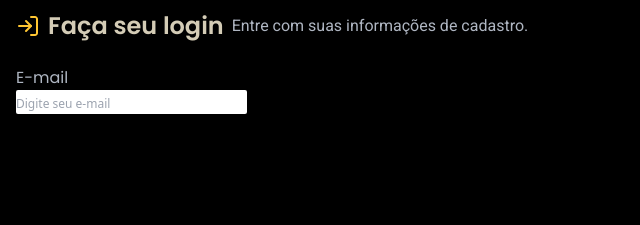
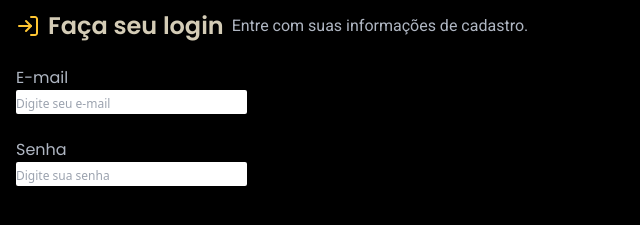
Before and after one commit to Marcoswodbarros/LoginForm, a website: page index.html in a window 1280 px wide. Shown: the part 83-308 px from the top of the page, without its empty margins (0-640 px from the left). Drawn offline with Linux system fonts and the light colour scheme.

Commit message:
Creating the second input

```diff
--- a/index.html
+++ b/index.html
@@ -28,6 +28,9 @@
 
         <label for="email" class="font-poppins block mt-6 ml-4">E-mail</label>
         <input type="email" name="email" id="email" class="rounded-sm block ml-4 placeholder:text-xs" placeholder="Digite seu e-mail">
+
+        <label for="password" class="font-poppins block mt-6 ml-4">Senha</label>
+        <input type="password" name="password" id="password" class="rounded-sm block ml-4 placeholder:text-xs" placeholder="Digite sua senha">
     </main>
 </body>
 </html>
```
